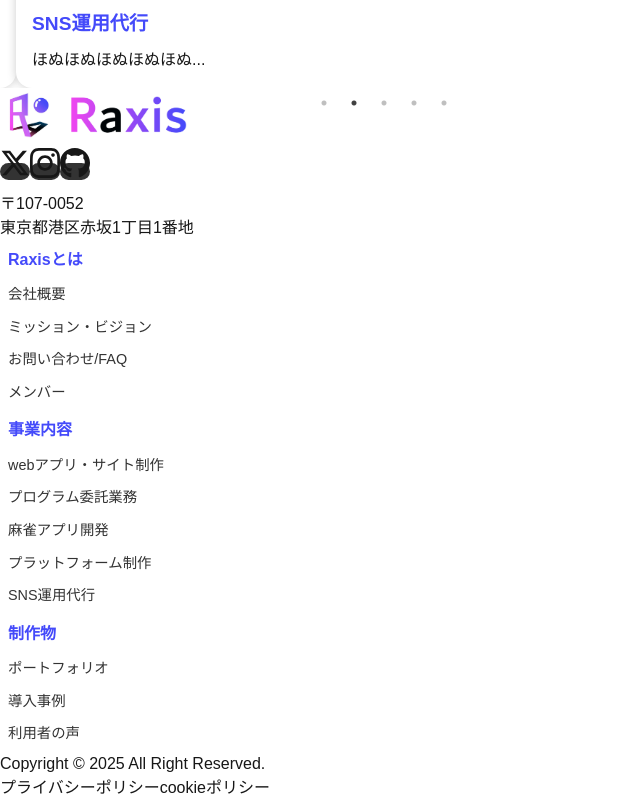
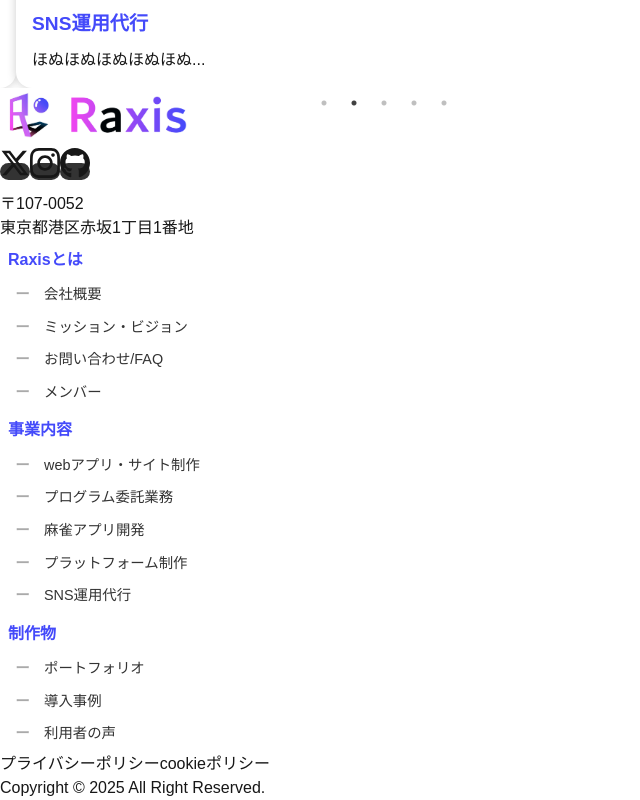
Before and after one commit to raxis-org/homepage, a Next.js app in the folder raxis-tech-homepage/: page / in a window 768 px wide. Shown: the part 1428-2228 px from the top of the page, without its empty margins (0-640 px from the left). Built offline with nearby package versions, Linux system fonts and the light colour scheme.

Commit message:
footerのレスポンシブ対応

```diff
--- a/raxis-tech-homepage/src/app/components/Footer.tsx
+++ b/raxis-tech-homepage/src/app/components/Footer.tsx
@@ -7,8 +7,8 @@
 export default function Footer() {
     return (
         <footer className="">
-            <div className="w-[100vw] bg-white p-8">
-                <div className="lg:w-[1024px] m-auto flex flex-nowrap justify-between items-top">
+            <div className="w-[100vw] mt-24 p-8 pt-12 border-t-8 border-[var(--theme-1)]">
+                <div className="lg:w-[1024px] m-auto flex-column justify-start items-start md:flex md:flex-nowrap md:justify-between items-top">
                     <div className="flex flex-col w-[250px]">
                         <Link href="/">
                             <Image
@@ -34,7 +34,7 @@
                             〒107-0052 <br/>東京都港区赤坂1丁目1番地
                         </div>
                     </div>
-                    <div id="ft-sitemap" className="smmax:hidden w-[calc(100%-250px-50px)] ml-[50px] flex flex-nowrap justify-end items-start gap-4 hover-link">
+                    <div id="ft-sitemap" className="w-full md:w-[calc(100%-250px-50px)] mt-8 md:mt-0 md:ml-[50px] flex-column flex-nowrap justify-start items-start md:flex md:justify-end md:gap-4 hover-link">
                         <div className="ft-sitemap-box">
                             <h1 className="ft-sitemap-title"><Link href="/about">Raxisとは</Link></h1>
                             <div className="ft-sitemap-ls">
@@ -69,13 +69,13 @@
                 </div>
             </div>
             <div className="w-full bg-slate-800 p-4">
-                <div className="container lg:w-[1000px] m-auto flex flex-nowrap justify-between items-center">
-                    <div>
-                        <div className="text-gray-400">Copyright © 2025 All Right Reserved.</div>
-                    </div>
+                <div className="container lg:w-[1000px] m-auto flex flex-col items-start md:flex-row md:flex-nowrap md:justify-between md:items-center">
                     <div className="flex flex-nowrap justify-start text-gray-400 gap-8">
                         <Link href="#">プライバシーポリシー</Link>
                         <Link href="#">cookieポリシー</Link>
+                    </div>
+                    <div>
+                        <div className="inline-block md:border-none border-t-[2px] border-[#777] mt-4 md:mt-0 pt-4 md:pt-0 text-gray-400 text-sm">Copyright © 2025 All Right Reserved.</div>
                     </div>
                 </div>
             </div>
--- a/raxis-tech-homepage/src/app/footer.css
+++ b/raxis-tech-homepage/src/app/footer.css
@@ -17,9 +17,14 @@
 }
 
 .ft-sitemap-box{
-    margin:0 0.5rem;
-    /* width:calc(33% - ); */
+    margin:1rem 0;
 }
+@media (min-width:768px){
+    .ft-sitemap-box{
+        margin:0 0.5rem;
+    }
+}
+
 .ft-sitemap-title{
     margin:0.5em 0;
     color: var(--theme-1);
@@ -39,6 +44,12 @@
     color: #333;
     border-bottom:solid 1px transparent;
 }
-/* .ft-sitemap-ls a:hover{
-    border-bottom:solid 1px #333;
-} */
+@media(max-width:768px){
+    .ft-sitemap-ls a:before{
+        content: "ー";
+        margin-left:0.5em;
+        padding-right:1em;
+        color:#aaa;
+        font-weight:bold;
+    }
+}
--- a/raxis-tech-homepage/src/app/globals.css
+++ b/raxis-tech-homepage/src/app/globals.css
@@ -39,7 +39,7 @@
   bottom: -0.2em;
   transform: scale(0, 1);
   transform-origin: right top;
-  transition: transform 0.5s;
+  transition: transform 0.3s;
 }
 .hover-link a:hover::after{
   transform: scale(1, 1);
```
